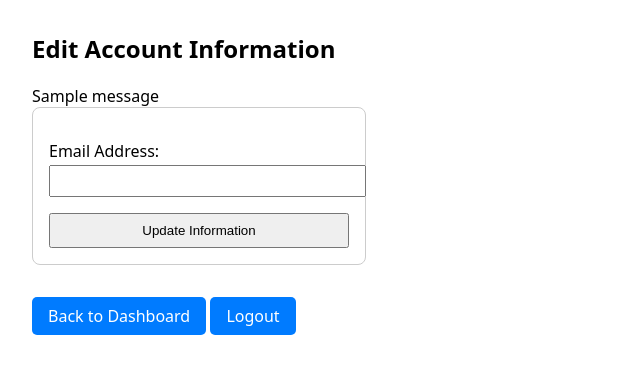
After one commit to swordfish098/Triple-T-s-Rewards-daniel, a Python web app: template templates/driver/update_info.html in a window 1280 px wide. The commit adds this page. Shown: the top 374 px of the page, without its empty margins (0-640 px from the left). Run offline with Jinja, Linux system fonts and the light colour scheme; the template is opened without the code that fills it, so the values that code supplies are empty; tables that the repository leaves empty hold one stand-in row (values such as "Sample post"); one stand-in notice (Sample message) is shown.

Commit message:
Added email update functionality
addded the ability for driver users to update their email

```diff
--- a/requirements.txt
+++ b/requirements.txt
@@ -10,3 +10,4 @@ bcrypt==4.1.3
 python-dotenv==1.0.1
 pymysql==1.1.2
 requests
+english_words
--- a/templates/driver/dashboard.html
+++ b/templates/driver/dashboard.html
@@ -5,6 +5,7 @@
     <h2>Driver Dashboard (placeholder)</h2>
     <p>TODO: show points, orders, alerts…</p>
     <a href="{{ url_for('driver_bp.logout') }}">Logout</a><br>
+    <a href="{{ url_for('driver_bp.update_info') }}">Edit Account Information</a><br>
     <p><a href="/">Back</a></p>
   </body>
 </html>
--- /dev/null
+++ b/templates/driver/update_info.html
@@ -0,0 +1,37 @@
+<!doctype html>
+<html>
+  <head>
+    <meta charset="utf-8">
+    <title>Update Account Information</title>
+    <link rel="stylesheet" href="{{ url_for('static', filename='css/style.css') }}">
+  </head>
+  <body style="font-family: system-ui; margin:2rem;">
+    <h2>Edit Account Information</h2>
+
+    {% with messages = get_flashed_messages(with_categories=true) %}
+      {% if messages %}
+        {% for category, message in messages %}
+          <div class="alert alert-{{ category }}">{{ message }}</div>
+        {% endfor %}
+      {% endif %}
+    {% endwith %}
+
+    <form method="POST" action="{{ url_for('driver_bp.update_info') }}">
+      <input type="hidden" name="csrf_token" value="{{ csrf_token() }}">
+      <div class="form-group">
+        <label for="email">Email Address:</label>
+        <input type="email"
+               id="email"
+               name="email"
+               value="{{ current_user.EMAIL }}"
+               required>
+      </div>
+      <button type="submit" class="btn btn-primary">Update Information</button>
+    </form>
+
+    <div style="margin-top: 1rem;">
+      <a href="{{ url_for('driver_bp.dashboard') }}" class="btn">Back to Dashboard</a>
+      <a href="{{ url_for('driver_bp.logout') }}" class="btn">Logout</a>
+    </div>
+  </body>
+</html>
```
Also changed, not shown: driver/routes.py (+32 -0 lines).
